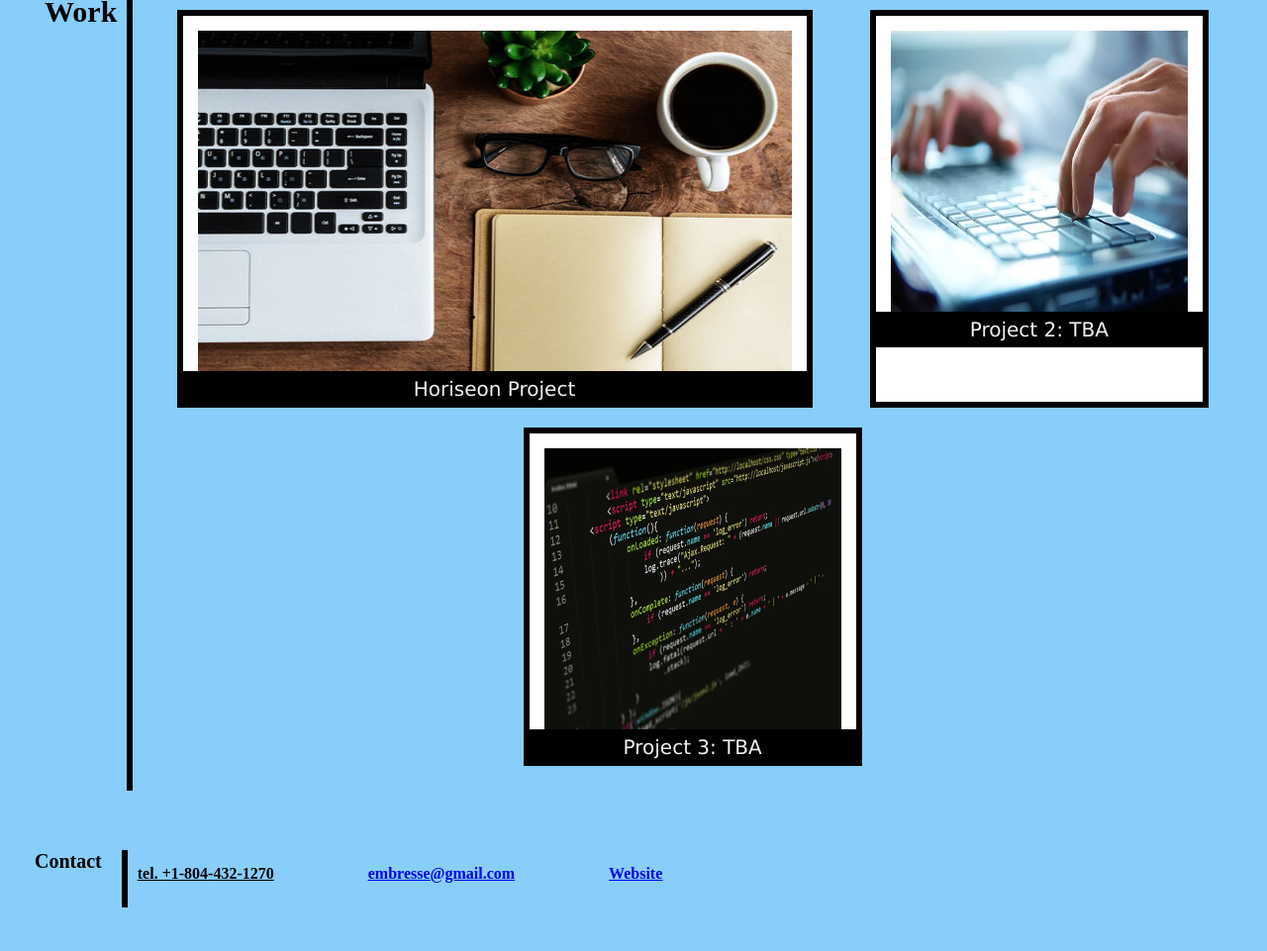
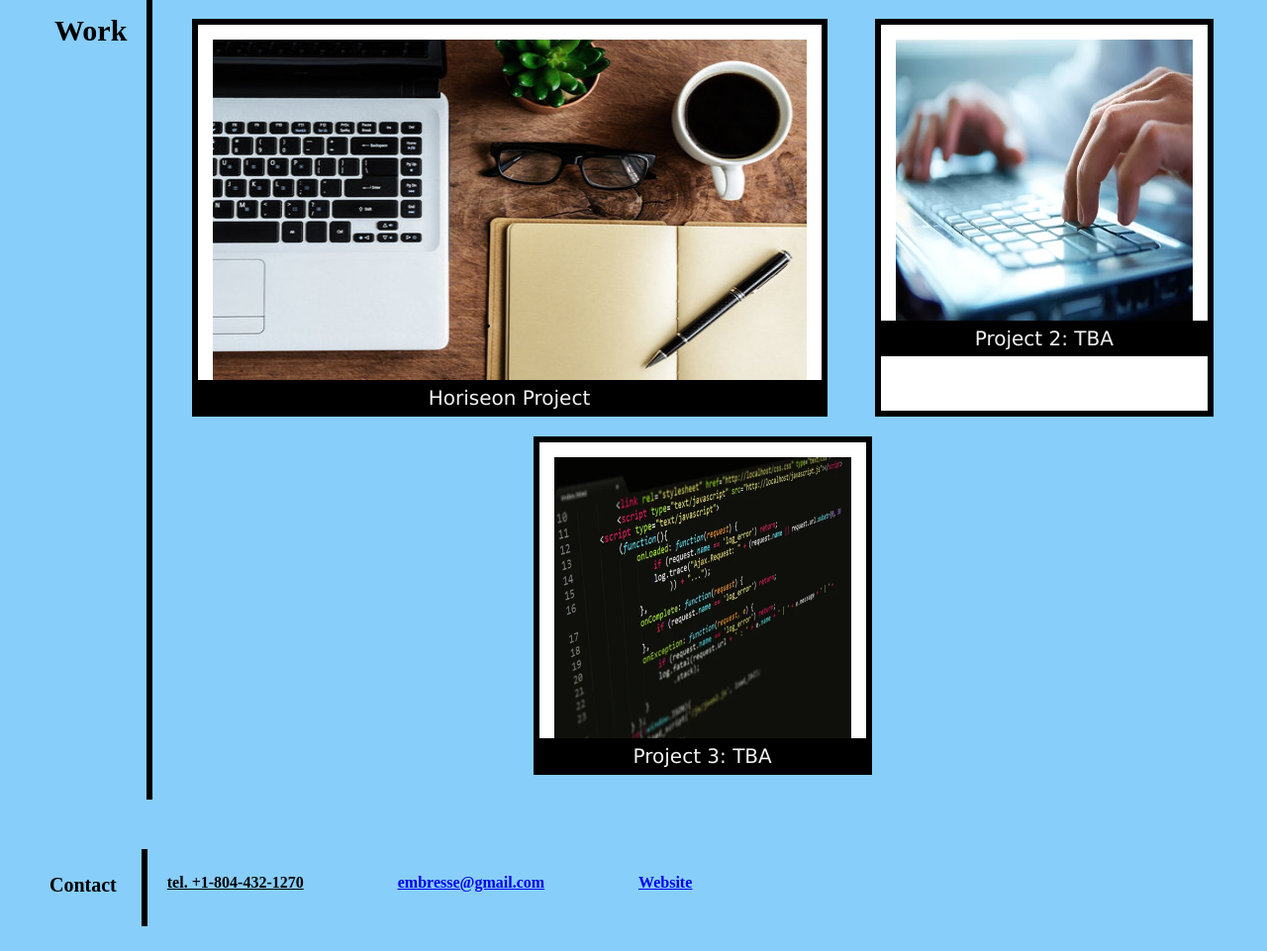
Before and after one commit to embresse/Website-Portfolio, a plain HTML site: page index.html in a window 1280 px wide. Shown: the part 758-1719 px from the top of the page at 99% size. Drawn offline with Linux system fonts and the light colour scheme.

Commit message:
updated ReadMe with screenshot and CSS margin updates

```diff
--- a/assets/style.css
+++ b/assets/style.css
@@ -6,6 +6,8 @@
 body {
     background-color: lightskyblue;
 }
+
+/* header styling */
 
 header {
     font-family:cursive;
@@ -42,6 +44,8 @@ header nav ul li {
     margin-right: 25px;
 }
 
+/* background image */
+
 .hero {
     height: 400px;
     width: 100%;
@@ -53,6 +57,8 @@ header nav ul li {
     border-width: 1em;
 }
 
+/* main styling */
+
 main {
     margin: 10px;
     width: 100%;
@@ -62,29 +68,30 @@ main {
 
 .content {
     display: flex;
-    justify-content: space-between;
     padding: 10px;
 }
 
 h2 {
     font-size: 30px;
-    padding: 10px;
+    padding: 20px;
+    border-right: 6px solid black;
 }
 
 
 p{
     font-size: 20px;
     padding: 15px;
-    border-left: 6px solid black;
+
 }
 
+/* portfolio images and tags */
 
 .images {
     padding: 15px;
     display: flex;
     flex-wrap: wrap;
     justify-content: space-around;
-    border-left: 6px solid black;
+
 }
 
 .image {
@@ -104,6 +111,9 @@ p{
     font-size: 20px;
     font-family: 'Lucida Sans', 'Lucida Sans Regular', 'Lucida Grande', 'Lucida Sans Unicode', Geneva, Verdana, sans-serif;
  }
+
+/* footer styling */
+
 footer {
     margin: 10px;
     padding: 10px;
@@ -111,13 +121,12 @@ footer {
 
 footer h2 {
     font-size: 20px;
-    padding: 10px;
+    padding: 25px;
     display: flex;
 }
 
 .footer-section {
     display: flex;
-    flex-wrap: wrap;
     padding: 5px;
     width: 100%;
 }
@@ -129,7 +138,6 @@ footer ul{
     list-style-type: none;
     text-decoration: underline;
     font-weight: bold;
-    border-left: 6px solid black;
 }
 
 footer ul li {
@@ -137,6 +145,8 @@ footer ul li {
     padding: 10px 20px 20px 5px;
 }
 
+
+/* media queries */
 
 @media screen and (max-width: 992px) {
   }
```
Also changed, not shown: 2 other files.
